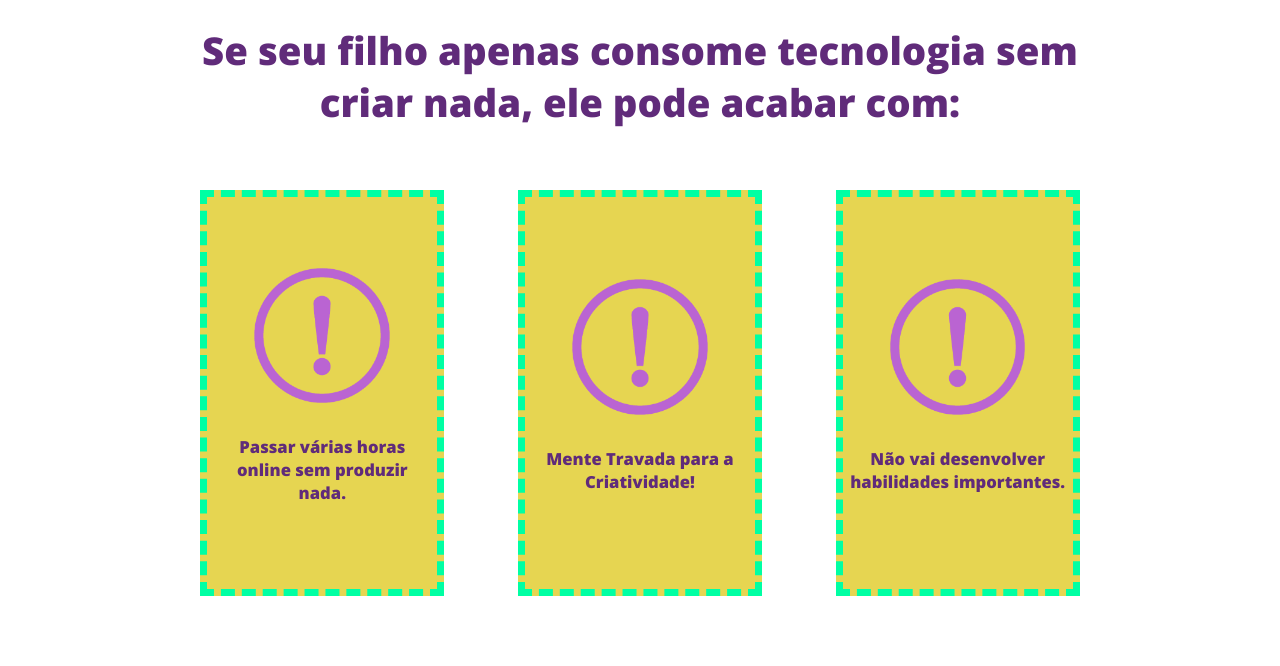
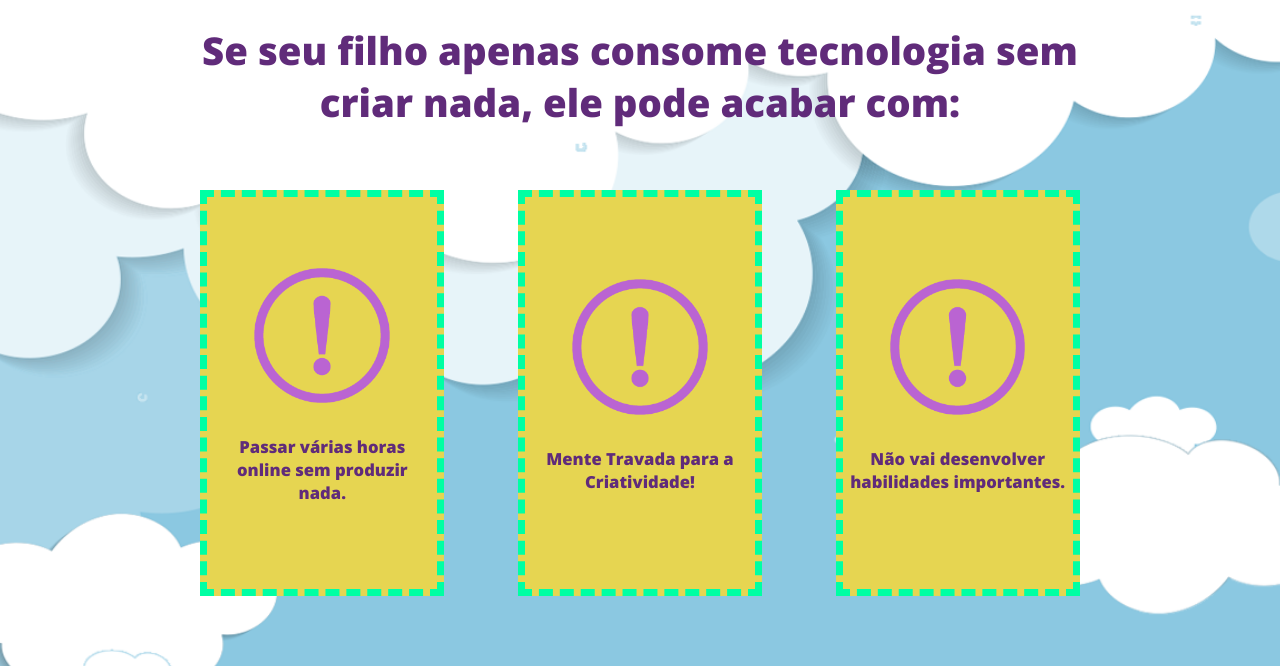
Before and after one commit to Franklinsouzax/codeflix, a plain HTML site: page index.html in a window 1280 px wide. Shown: the part 1122-1788 px from the top of the page. Drawn offline with nearby package versions, Linux system fonts and the light colour scheme.

Commit message:
feito-desktop-2

```diff
--- a/style.css
+++ b/style.css
@@ -141,6 +141,8 @@
     background-repeat: no-repeat;
     background-size: contain;
     background-position: bottom;
+    background-image: url(/assets/img/bg-nuvens.png);
+    background-size: cover;
 }
 .sessao2-titulo{
 
```
Also changed, not shown: assets/img/bg-nuvens.png (added).
